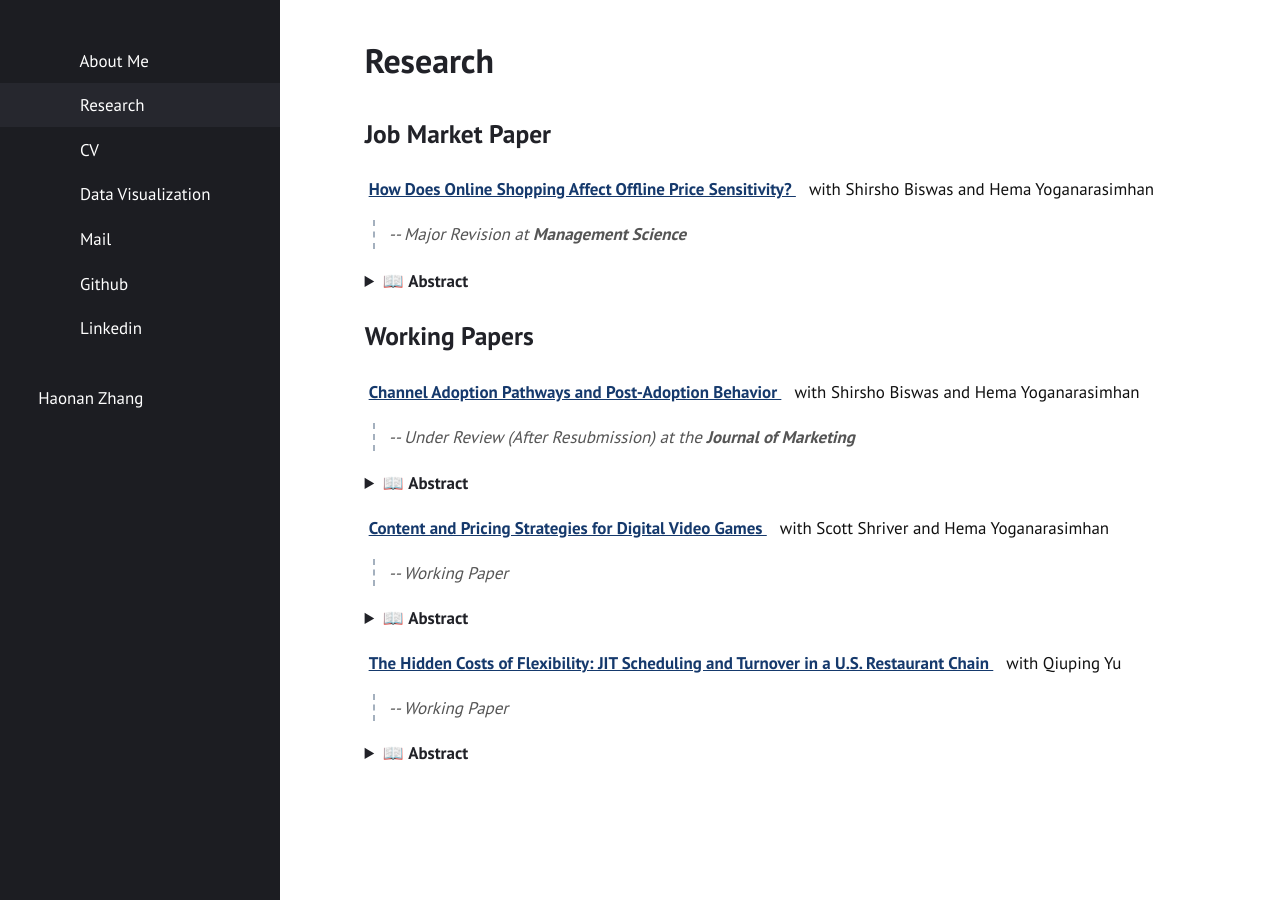
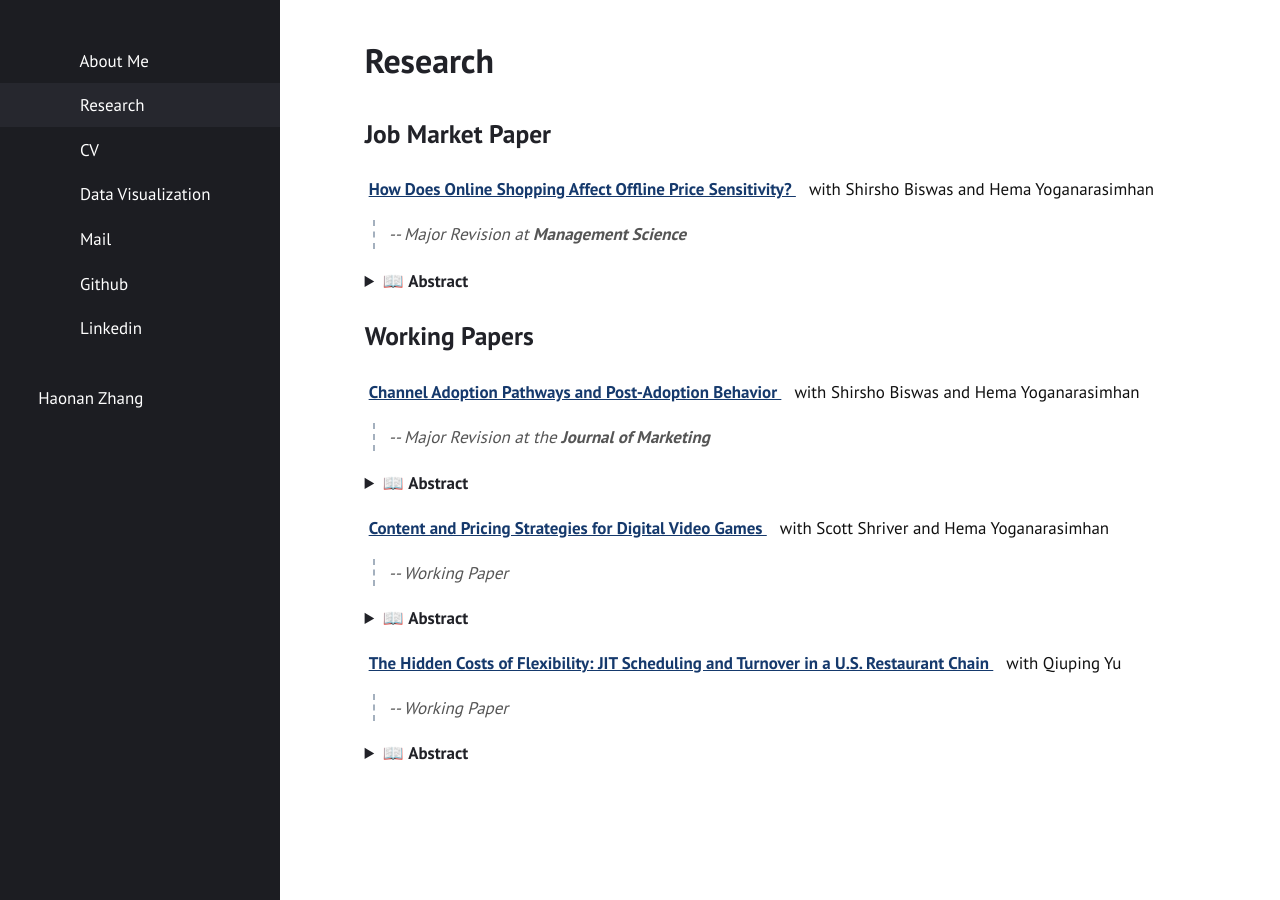
Before and after one commit to haonanzhang-vv/haonanzhang-vv.github.io, a Jekyll site: the page built from PubList.md, in a window 1280 px wide. Built offline with Jekyll 4.4.1, drawn with Linux system fonts in a browser that asks for light colours.

Commit message:
Update PubList.md

```diff
--- a/PubList.md
+++ b/PubList.md
@@ -74,7 +74,7 @@ The rapid growth of e-commerce has significantly transformed consumer behavior,
 <br>
 
 <div class="paper-status">
-  -- Under Review (After Resubmission) at the <strong>Journal of Marketing</strong>
+  -- Major Revision at the <strong>Journal of Marketing</strong>
 </div>
 
 <details>
```
